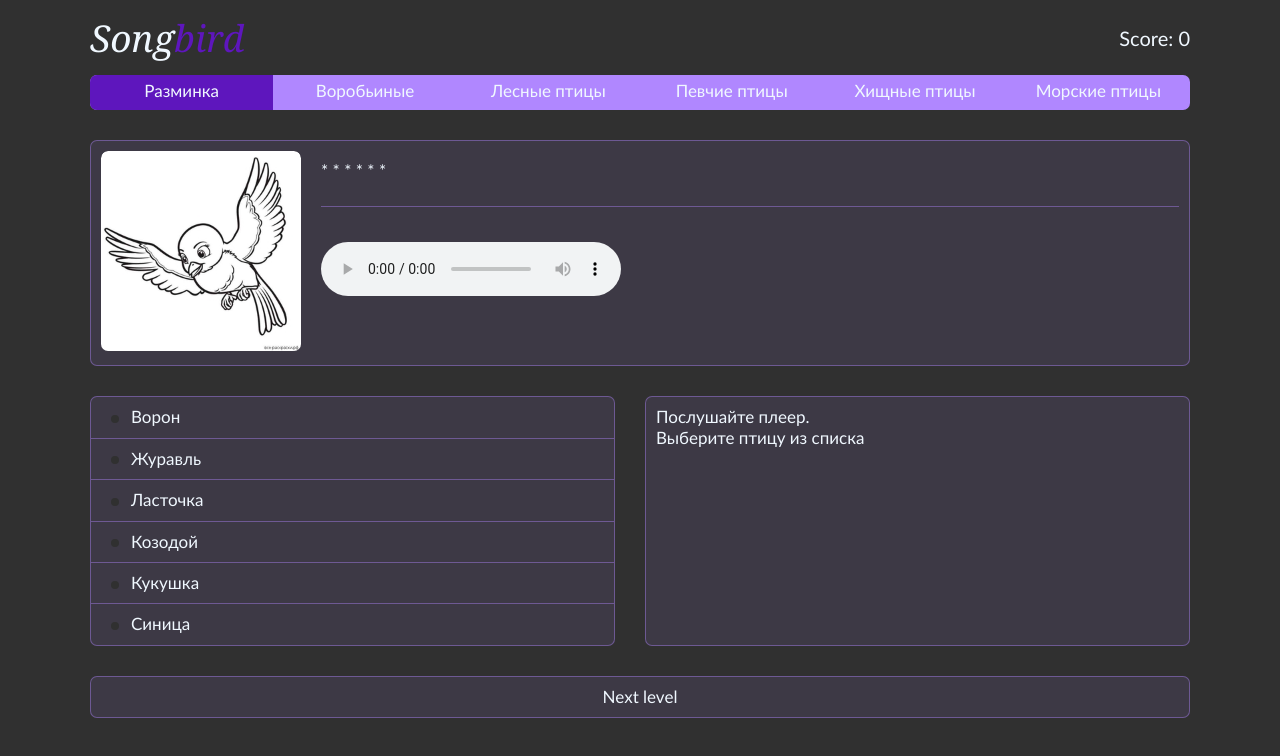
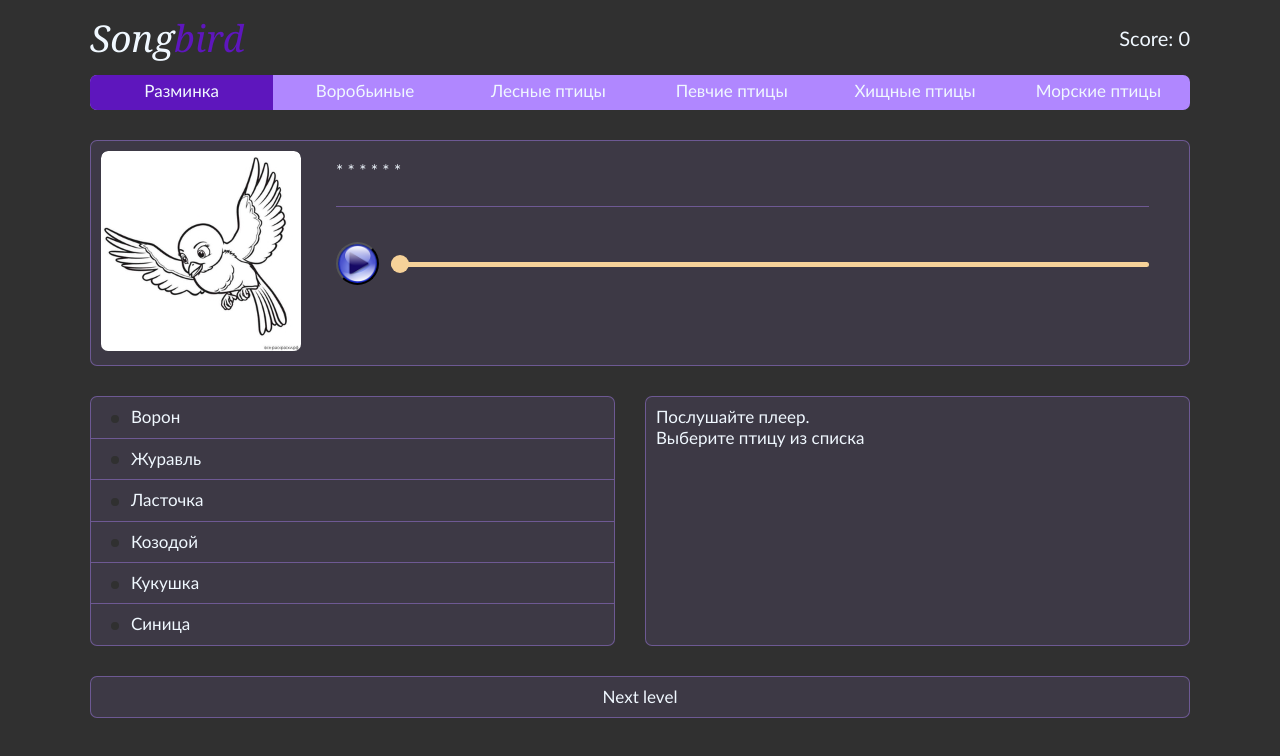
Before and after one commit to OlgaDenisyuk/songbird, a React (Create React App) app: page / in a window 1280 px wide. Shown: the top 756 px of the page. Built offline with nearby package versions, Linux system fonts and the light colour scheme.

Commit message:
feat: add player

```diff
--- a/src/App.js
+++ b/src/App.js
@@ -1,11 +1,11 @@
 import React from 'react';
-import logo from './logo.svg';
 import './App.css';
 import Header from './components/Header/Header';
 import Navbar from './components/Navbar/Navbar';
 import Mission from './components/Mission/Mission';
 import Footer from './components/Footer/Footer';
 import Task from './components/Task/Task';
+import singBird from './components/Task/Player.js';
 
 function App() {
   return (
@@ -18,5 +18,8 @@ function App() {
     </div>
   );
 }
+window.onload = () => {
+  singBird();
+}
 
 export default App;
--- a/src/components/Mission/Mission.jsx
+++ b/src/components/Mission/Mission.jsx
@@ -5,12 +5,12 @@ const Mission = () => {
     return <section className="mission">
         <div className="mission__list">
             <ul id="mission">
-                <li><span class="li-btn"></span>Ворон</li>
-                <li><span class="li-btn"></span>Журавль</li>
-                <li><span class="li-btn"></span>Ласточка</li>
-                <li><span class="li-btn"></span>Козодой</li>
-                <li><span class="li-btn"></span>Кукушка</li>
-                <li><span class="li-btn"></span>Синица</li>
+                <li><span className="li-btn"></span>Ворон</li>
+                <li><span className="li-btn"></span>Журавль</li>
+                <li><span className="li-btn"></span>Ласточка</li>
+                <li><span className="li-btn"></span>Козодой</li>
+                <li><span className="li-btn"></span>Кукушка</li>
+                <li><span className="li-btn"></span>Синица</li>
             </ul>
         </div>
         <div className="mission__info">
--- a/src/components/Navbar/Navbar.jsx
+++ b/src/components/Navbar/Navbar.jsx
@@ -4,7 +4,7 @@ import './Navbar.css';
 const Navbar = () => {
     return <nav className="nav">
         <ul>
-            <li class="active">Разминка</li>
+            <li className="active">Разминка</li>
             <li>Воробьиные</li>
             <li>Лесные птицы</li>
             <li>Певчие птицы</li>
--- /dev/null
+++ b/src/components/Task/Player.js
@@ -0,0 +1,30 @@
+
+function singBird(){
+
+    const player = document.getElementById("player");
+    const play = document.getElementById("play");
+    const pause = document.getElementById("pause");
+
+    function progressUpdate() {
+        const positionBar = document.getElementById("position-bar");
+        positionBar.style.width = (player.currentTime / player.duration * 100)  + "%";
+
+        const playStatus = document.getElementById("play-status");
+        playStatus.innerHTML = (Math.round(player.currentTime*100)/100) + " сек";
+
+      }
+
+      player.ontimeupdate = () => { progressUpdate() };
+      play.onclick = () => {
+        player.play();
+        pause.style.display = 'block';
+        play.style.display = 'none';
+      };
+      pause.onclick = () => {
+        player.pause();
+        play.style.display = 'block';
+        pause.style.display = 'none';
+      };
+}
+
+export default singBird;
--- a/src/components/Task/Task.css
+++ b/src/components/Task/Task.css
@@ -24,4 +24,63 @@
 }
 .task-section__player{
     width:calc(100% - 220px);
+    padding: 0 30px 0 15px;
+    box-sizing: border-box;
 }
+#position-bar {
+    height: 5px;
+    color: white;
+    font-weight: bold;
+    background: #b087ff;
+    text-align: right;
+    width:0;
+    border-radius: 5px;
+ }
+
+ #position-bar span {
+    display: inline-block;
+    background:#f6d299;
+    width: 18px;
+    height: 18px;
+    border-radius: 50%;
+    vertical-align: top;
+    margin-top: -7px;
+ }
+
+ #duration-bar {
+    background: #f6d299;
+    width: 100%;
+    border-radius: 5px;
+ }
+ .player-controls button{
+     background: url(./buttons.png) no-repeat center center;
+     width: 43px;
+     height: 43px;
+     background-size: auto 100%;
+     border-radius: 50%;
+     cursor: pointer;
+ }
+ .player-controls button:hover{
+    width: 45px;
+    height: 45px;
+ }
+
+ .player-controls button#pause{
+    background-position: 67% center;
+    display: none;
+}
+.task-section__audio{
+    display: flex;
+    align-items: center;
+}
+.player-controls{
+    width: 55px;
+}
+.player-container{
+    width: calc(100% - 55px);
+}
+#play-status{
+    margin-left: 55px;
+    font-size: 15px;
+    margin-top: -10px;
+}
--- a/src/components/Task/Task.jsx
+++ b/src/components/Task/Task.jsx
@@ -10,8 +10,18 @@ const Task = () => {
         <div className="task-section__player">
             <div className="task-section__name">* * * * * *</div>
             <div className="task-section__audio">
-                <audio src="https://www.xeno-canto.org/sounds/uploaded/BLMSIUFTFU/XC512582-190604_1087_Grus_tok.mp3" controls></audio>
+                <audio id="player" src="https://www.xeno-canto.org/sounds/uploaded/BLMSIUFTFU/XC512582-190604_1087_Grus_tok.mp3" hidden></audio>
+                <div className="player-controls">
+                    <button id="play"></button>
+                    <button id="pause"></button>
+                </div>
+                <div className="player-container">
+                    <div id="duration-bar">
+                        <div id="position-bar"><span id="display-status"></span></div>
+                    </div>
+                </div>
             </div>
+            <div id="play-status"></div>
         </div>
     </section>
 }
```
Also changed, not shown: src/components/Task/buttons.png (added).
